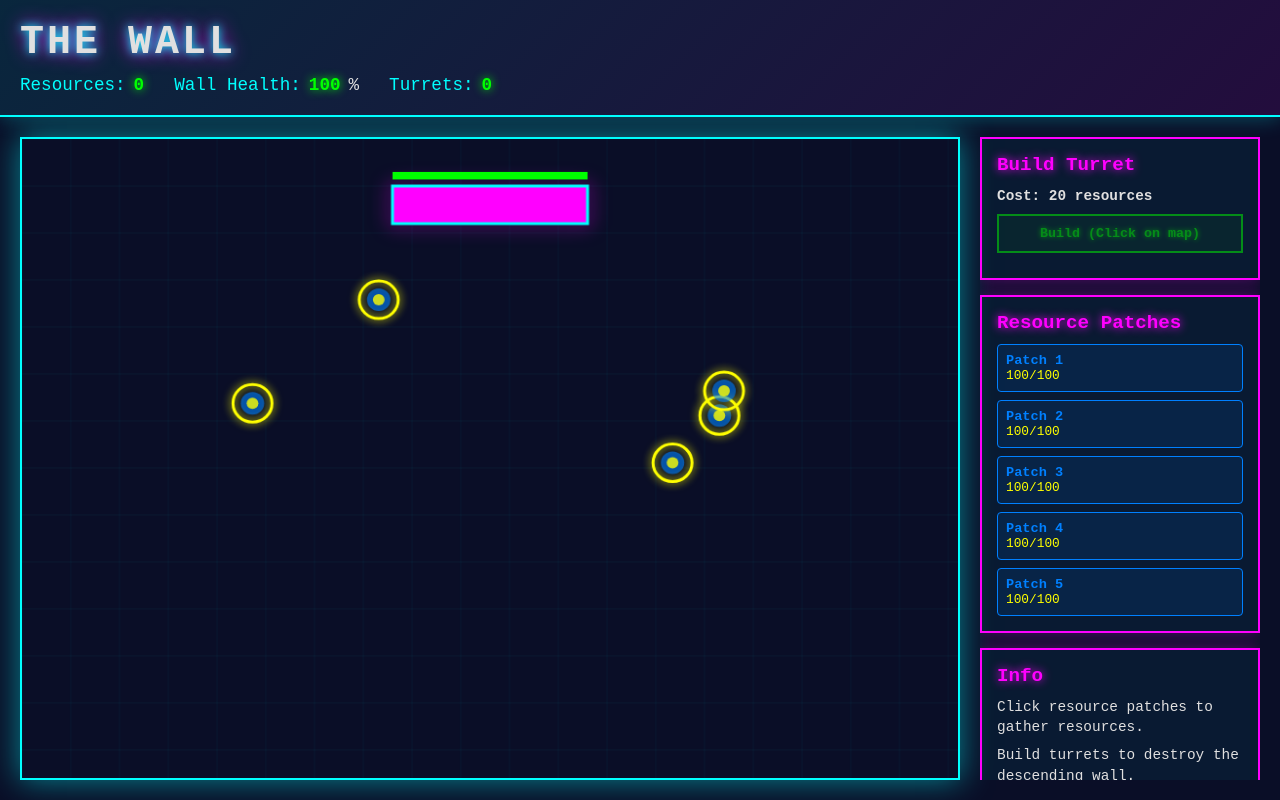
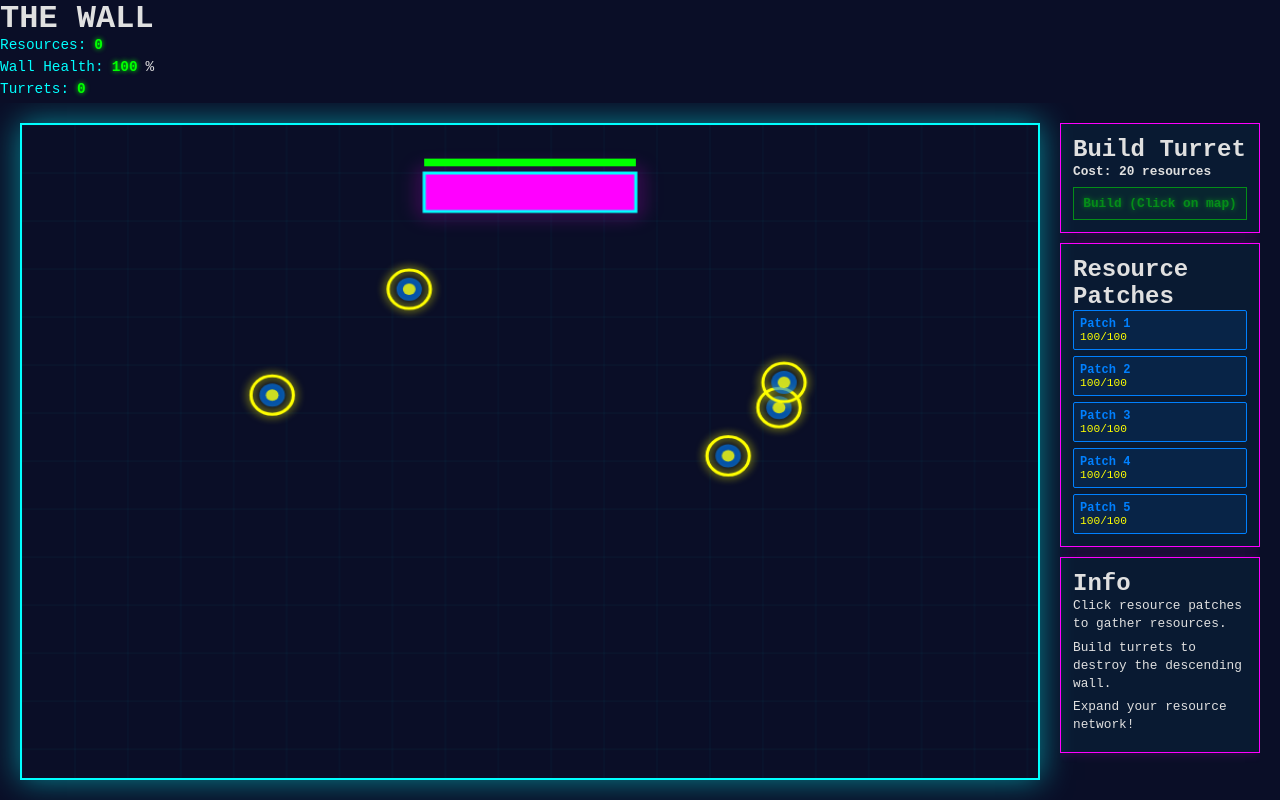
Before and after one commit to Deaven200/the-wall, a plain HTML site: page index.html in a window 1280 px wide. Drawn offline with Linux system fonts and the light colour scheme.

Commit message:
Simplify and compact CSS styling

```diff
--- a/styles.css
+++ b/styles.css
@@ -30,41 +30,6 @@ body {
     height: 100vh;
 }
 
-.header {
-    padding: 20px;
-    background: linear-gradient(135deg, rgba(0, 255, 255, 0.1), rgba(255, 0, 255, 0.1));
-    border-bottom: 2px solid var(--neon-cyan);
-    box-shadow: 0 0 20px rgba(0, 255, 255, 0.3);
-}
-
-.header h1 {
-    font-size: 2.5rem;
-    margin-bottom: 10px;
-    text-shadow: 0 0 10px var(--neon-cyan), 0 0 20px var(--neon-magenta);
-    letter-spacing: 3px;
-}
-
-.stats {
-    display: flex;
-    gap: 30px;
-    font-size: 1.1rem;
-}
-
-.stat {
-    display: flex;
-    gap: 8px;
-}
-
-.stat .label {
-    color: var(--neon-cyan);
-}
-
-.stat .value {
-    color: var(--neon-green);
-    font-weight: bold;
-    text-shadow: 0 0 10px var(--neon-green);
-}
-
 .game-wrapper {
     display: flex;
     flex: 1;
@@ -82,43 +47,61 @@ canvas {
 }
 
 .sidebar {
-    width: 280px;
+    width: 200px;
     display: flex;
     flex-direction: column;
-    gap: 15px;
+    gap: 10px;
     overflow-y: auto;
 }
 
 .panel {
     background: rgba(0, 255, 255, 0.05);
-    border: 2px solid var(--neon-magenta);
-    padding: 15px;
-    box-shadow: 0 0 15px rgba(255, 0, 255, 0.3);
+    border: 1px solid var(--neon-magenta);
+    padding: 12px;
+    box-shadow: 0 0 10px rgba(255, 0, 255, 0.2);
 }
 
-.panel h2 {
-    font-size: 1.2rem;
+.panel h3 {
+    font-size: 0.9rem;
     color: var(--neon-magenta);
-    margin-bottom: 10px;
+    margin-bottom: 8px;
     text-shadow: 0 0 10px var(--neon-magenta);
 }
 
 .panel p {
+    font-size: 0.8rem;
+    color: var(--text-light);
+    margin-bottom: 6px;
+    line-height: 1.4;
+}
+
+.stat {
+    display: flex;
+    gap: 8px;
     font-size: 0.9rem;
-    color: var(--text-light);
-    margin-bottom: 8px;
-    line-height: 1.4;
+    margin-bottom: 6px;
+}
+
+.stat .label {
+    color: var(--neon-cyan);
+}
+
+.stat .value {
+    color: var(--neon-green);
+    font-weight: bold;
+    text-shadow: 0 0 5px var(--neon-green);
 }
 
 .cost {
     color: var(--neon-yellow);
     font-weight: bold;
+    font-size: 0.8rem;
 }
 
 .btn {
     width: 100%;
-    padding: 10px;
-    border: 2px solid var(--neon-green);
+    padding: 8px;
+    border: 1px solid var(--neon-green);
     background: rgba(0, 255, 0, 0.1);
     color: var(--neon-green);
     font-family: 'Courier New', monospace;
@@ -126,12 +109,12 @@ canvas {
     cursor: pointer;
     transition: all 0.3s;
     text-shadow: 0 0 5px var(--neon-green);
-    margin-bottom: 10px;
+    font-size: 0.8rem;
 }
 
 .btn:hover:not(:disabled) {
     background: rgba(0, 255, 0, 0.3);
-    box-shadow: 0 0 20px var(--neon-green);
+    box-shadow: 0 0 15px var(--neon-green);
 }
 
 .btn:active:not(:disabled) {
@@ -143,30 +126,25 @@ canvas {
     cursor: not-allowed;
 }
 
-.btn-build {
-    border-color: var(--neon-green);
-    color: var(--neon-green);
-}
-
 .resource-list {
     display: flex;
     flex-direction: column;
-    gap: 8px;
+    gap: 6px;
 }
 
 .resource-item {
     background: rgba(0, 128, 255, 0.1);
     border: 1px solid var(--neon-blue);
-    padding: 8px;
-    border-radius: 4px;
-    font-size: 0.85rem;
+    padding: 6px;
+    border-radius: 2px;
+    font-size: 0.75rem;
     cursor: pointer;
     transition: all 0.2s;
 }
 
 .resource-item:hover {
     background: rgba(0, 128, 255, 0.3);
-    box-shadow: 0 0 10px var(--neon-blue);
+    box-shadow: 0 0 8px var(--neon-blue);
 }
 
 .resource-name {
@@ -176,12 +154,12 @@ canvas {
 
 .resource-amount {
     color: var(--neon-yellow);
-    font-size: 0.8rem;
+    font-size: 0.7rem;
 }
 
 /* Scrollbar styling */
 .sidebar::-webkit-scrollbar {
-    width: 8px;
+    width: 6px;
 }
 
 .sidebar::-webkit-scrollbar-track {
@@ -190,27 +168,9 @@ canvas {
 
 .sidebar::-webkit-scrollbar-thumb {
     background: var(--neon-magenta);
-    border-radius: 4px;
+    border-radius: 3px;
 }
 
 .sidebar::-webkit-scrollbar-thumb:hover {
     background: var(--neon-cyan);
 }
-
-@media (max-width: 1024px) {
-    .game-wrapper {
-        flex-direction: column;
-    }
-
-    .sidebar {
-        width: 100%;
-        height: 200px;
-        flex-direction: row;
-        overflow-x: auto;
-    }
-
-    .panel {
-        flex: 1;
-        min-width: 250px;
-    }
-}
```
